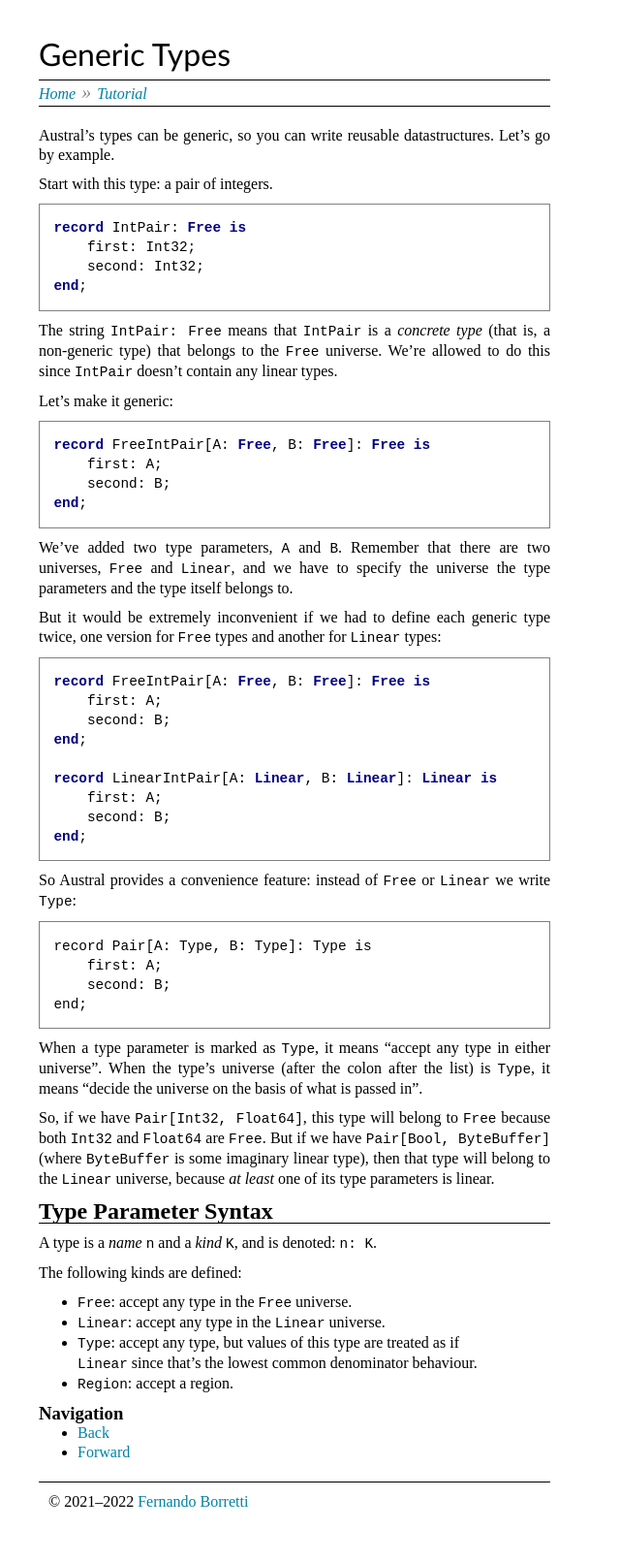
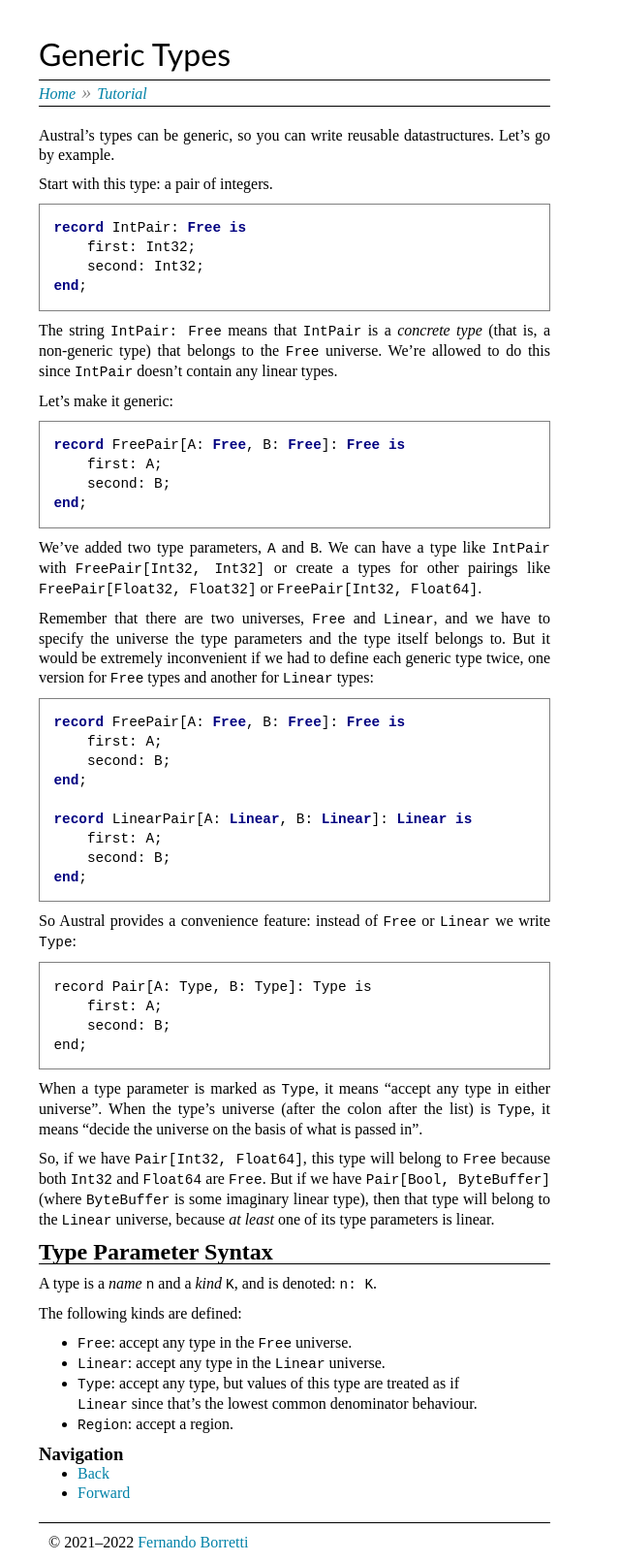
Before and after one commit to austral/austral.github.io, a Jekyll site: the page built from tutorial/generic-types.md, in a window 1280 px wide. Shown: the whole page at 97% size, without its empty margins (0-640 px from the left). Built offline with Jekyll 4.4.1, drawn with Linux system fonts in a browser that asks for light colours; before the commit the page ends 1569 px from its top, so only the background shows below that.

Commit message:
Clarify pair example in generic types tutorial

````diff
--- a/tutorial/generic-types.md
+++ b/tutorial/generic-types.md
@@ -21,26 +21,28 @@ since `IntPair` doesn't contain any linear types.
 Let's make it generic:
 
 ```austral
-record FreeIntPair[A: Free, B: Free]: Free is
+record FreePair[A: Free, B: Free]: Free is
     first: A;
     second: B;
 end;
 ```
 
-We've added two type parameters, `A` and `B`. Remember that there are two
-universes, `Free` and `Linear`, and we have to specify the universe the type
-parameters and the type itself belongs to.
+We've added two type parameters, `A` and `B`. We can have a type like `IntPair`
+with `FreePair[Int32, Int32]` or create a types for other pairings like
+`FreePair[Float32, Float32]` or `FreePair[Int32, Float64]`.
 
-But it would be extremely inconvenient if we had to define each generic type
-twice, one version for `Free` types and another for `Linear` types:
+Remember that there are two universes, `Free` and `Linear`, and we have to
+specify the universe the type parameters and the type itself belongs to. But it
+would be extremely inconvenient if we had to define each generic type twice, one
+version for `Free` types and another for `Linear` types:
 
 ```austral
-record FreeIntPair[A: Free, B: Free]: Free is
+record FreePair[A: Free, B: Free]: Free is
     first: A;
     second: B;
 end;
 
-record LinearIntPair[A: Linear, B: Linear]: Linear is
+record LinearPair[A: Linear, B: Linear]: Linear is
     first: A;
     second: B;
 end;
````
